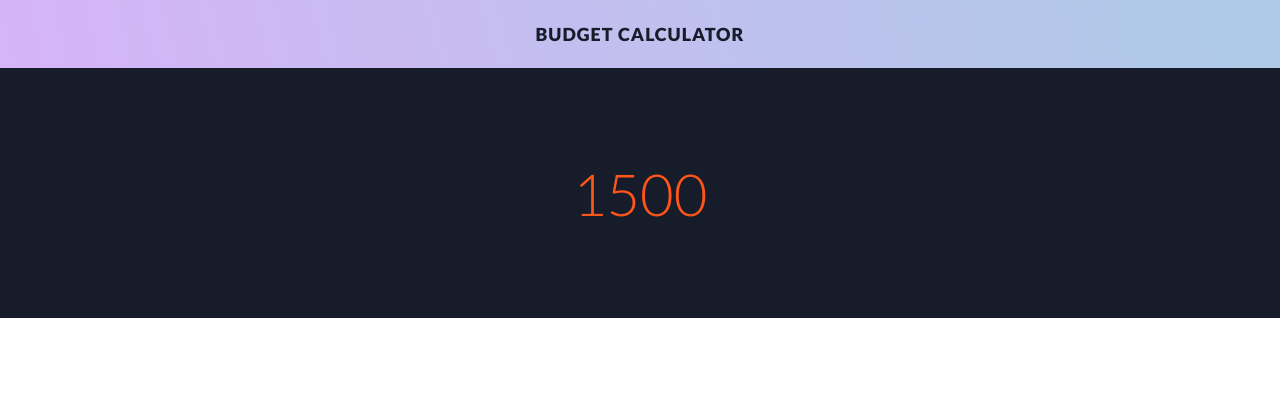
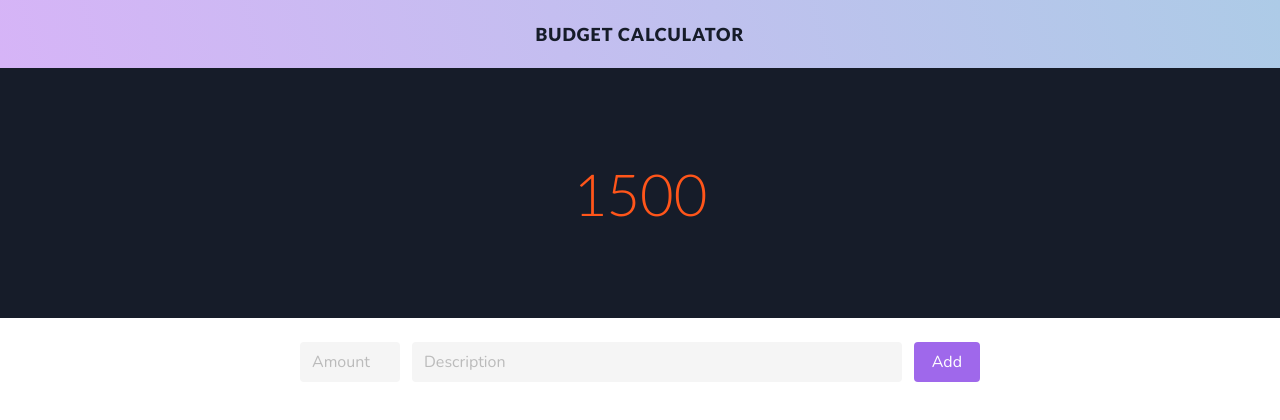
Before and after one commit to Dang3rZone/Budget-Calculator_Angular, an Angular app: page / in a window 1280 px wide. Shown: the top 420 px of the page. Built offline with nearby package versions, Linux system fonts and the light colour scheme.

Commit message:
html for amount and desc input and button with styles

```diff
--- a/src/app/add-item-form/add-item-form.component.html
+++ b/src/app/add-item-form/add-item-form.component.html
@@ -1,7 +1,27 @@
 <form>
   <div class="field is-horizontal">
     <div class="field-body">
-      <div class="field"></div>
+      <!-- AMOUNT INPUT -->
+      <div class="field is-narrow">
+        <p class="control">
+          <input
+            type="number"
+            style="width: 100px"
+            class="input"
+            placeholder="Amount"
+          />
+        </p>
+      </div>
+      <!-- DESCRIPTION INPUT -->
+      <div class="field">
+        <p class="control">
+          <input type="text" class="input" placeholder="Description" />
+        </p>
+      </div>
+
+      <div class="field is-narrow">
+        <button class="button is-primary">Add</button>
+      </div>
     </div>
   </div>
 </form>
--- a/src/app/main-page/main-page.component.html
+++ b/src/app/main-page/main-page.component.html
@@ -8,6 +8,6 @@
 
 <section class="add-item-section">
   <div class="add-item-container">
-    <app-add-item-form></app-add-item-form>
+    <app-add-item-form style="padding: 20px"></app-add-item-form>
   </div>
 </section>
--- a/src/main-styles.scss
+++ b/src/main-styles.scss
@@ -25,7 +25,8 @@
 // Update some of Bulma's component variables
 $body-background-color: #fff;
 $control-border-width: 2px;
-$input-border-color: $light-grey;
+$input-border-color: transparent;
+$input-background-color: $light-grey;
 $input-shadow: none;
 
 // Import only what you need from Bulma
```
